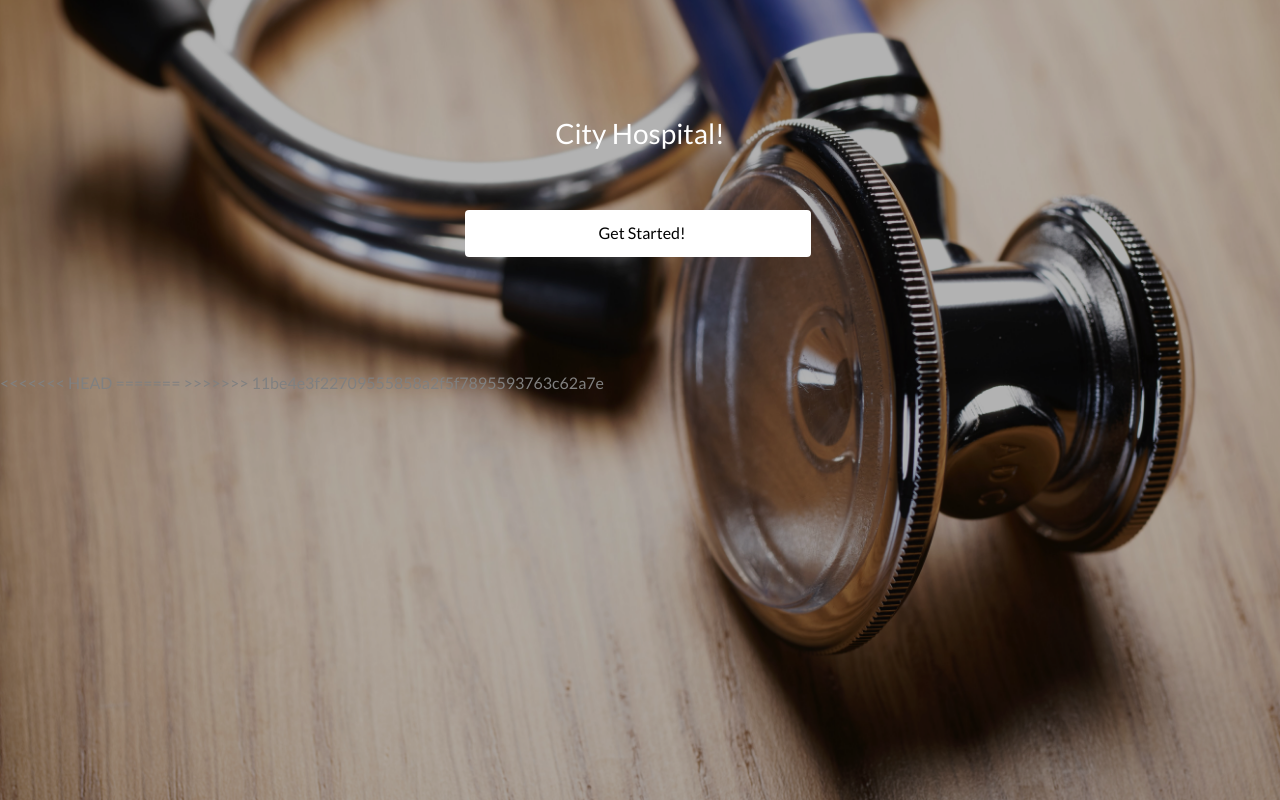
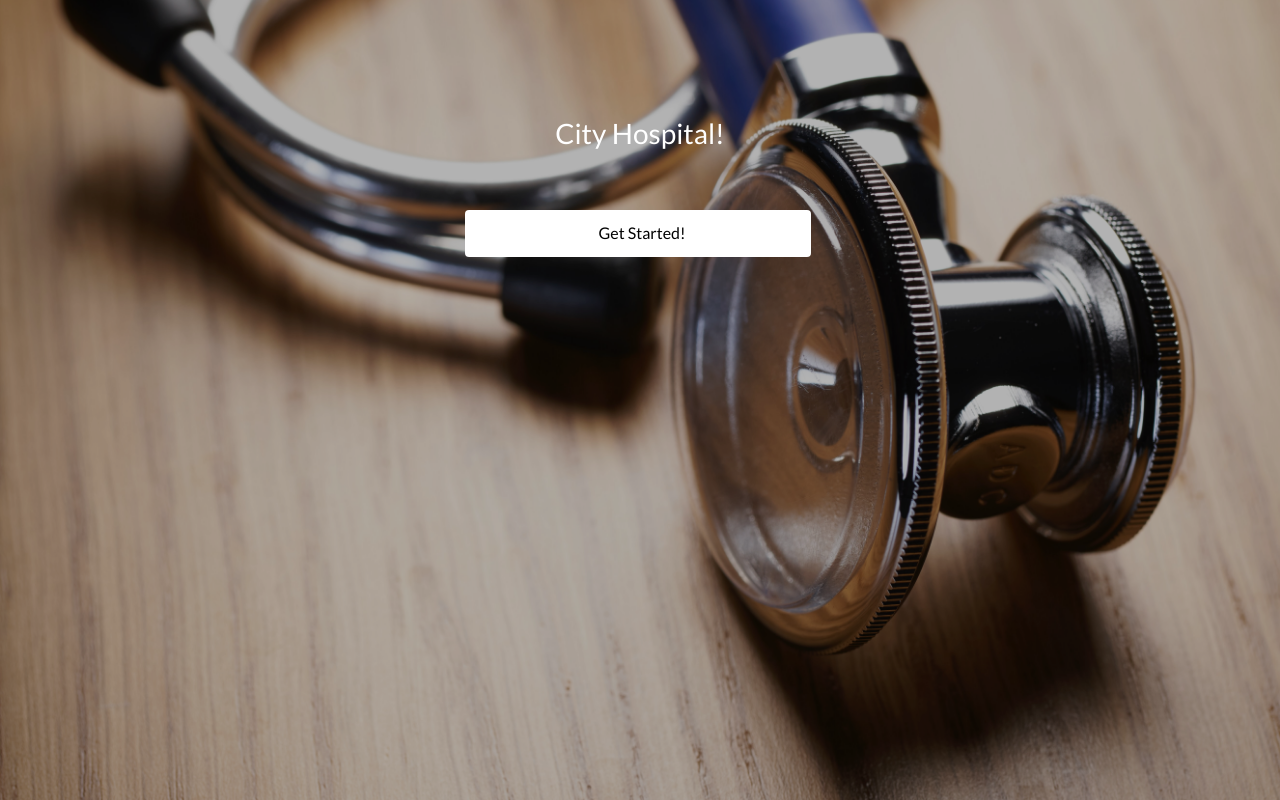
Before and after one commit to karmakarsubhajit/HospitalManagementSystem, a PHP site: page / in a window 1280 px wide. Run offline with PHP 8.4, Linux system fonts and the light colour scheme.

Commit message:
trying to pull-2

```diff
--- a/index.php
+++ b/index.php
@@ -41,8 +41,4 @@
   <script src="js/main.js"></script>
 
 	</body>
-<<<<<<< HEAD
 </html>
-=======
-</html>
->>>>>>> 11be4e3f22709555858a2f5f7895593763c62a7e
```
